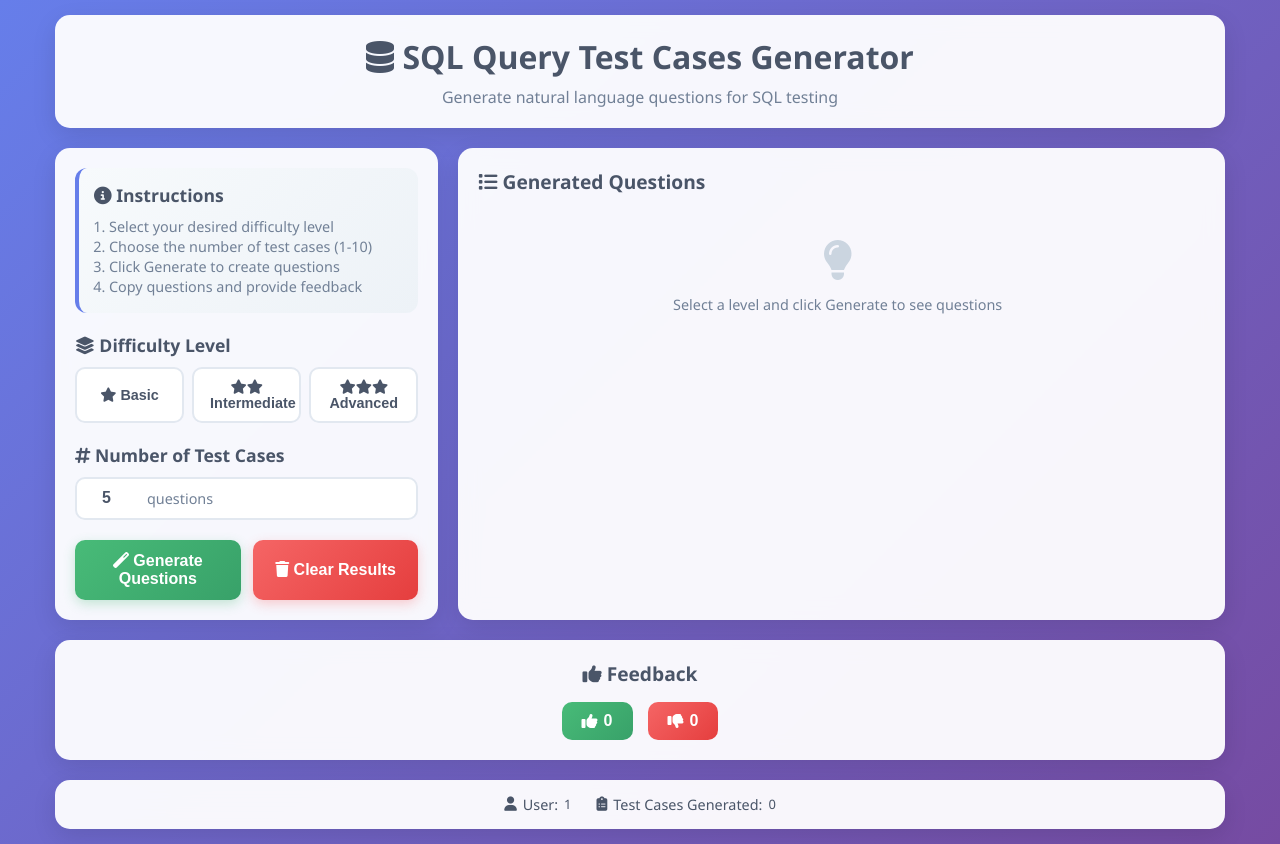
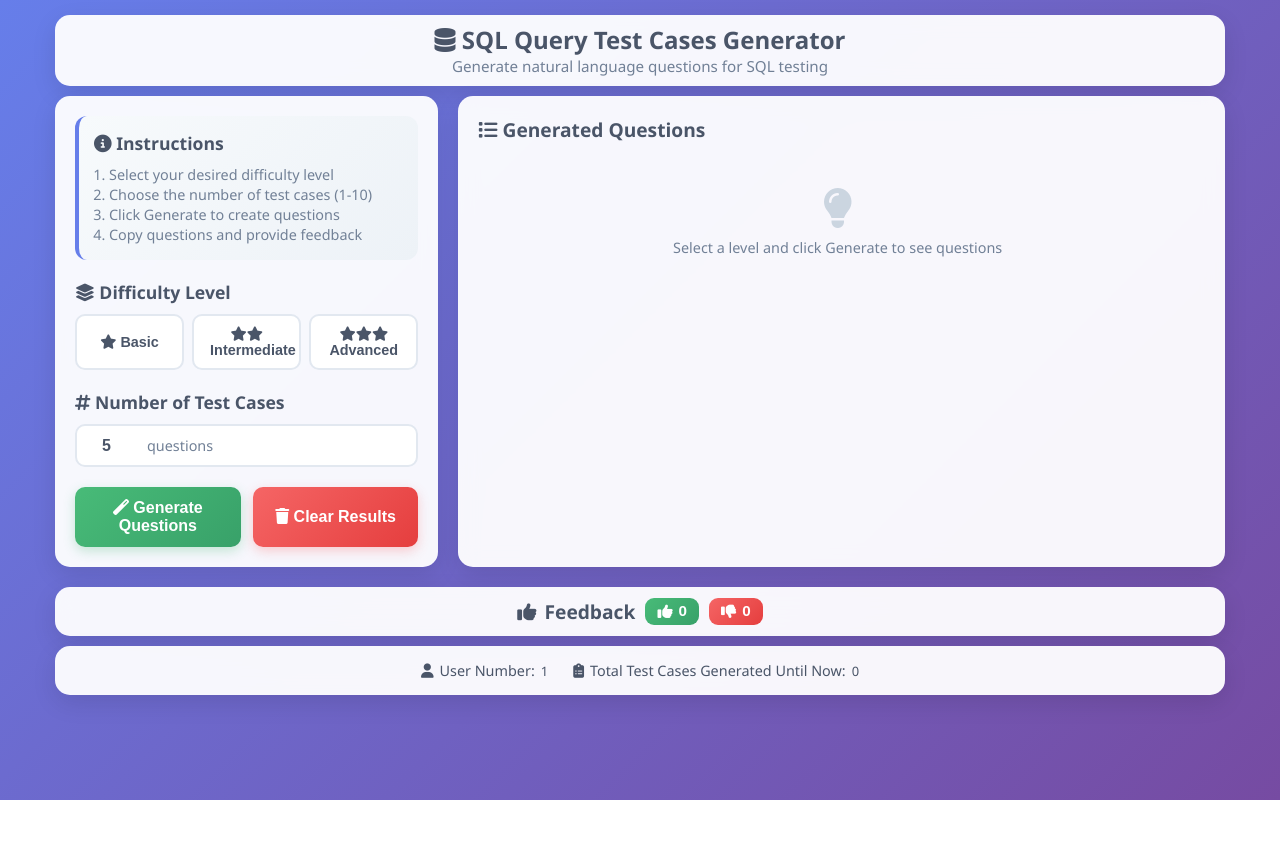
Before and after one commit to jishanahmed-shaikh/SQL-Test-Generator, a plain HTML site: page index.html in a window 1280 px wide. After the commit the page ends 800 px from the top, so only its background shows below. Drawn offline with Linux system fonts and the light colour scheme.

Commit message:
Updated Layout and UI

```diff
--- a/index.html
+++ b/index.html
@@ -76,6 +76,7 @@
         </div>
 
         <div class="feedback-section">
+            <div class="feedback-header-inline">
                 <h3><i class="fas fa-thumbs-up"></i> Feedback</h3>
                 <div class="feedback-buttons">
                     <button class="feedback-btn good" id="goodFeedback">
@@ -88,11 +89,12 @@
                     </button>
                 </div>
             </div>
+        </div>
 
         <footer class="footer">
             <div class="stats">
-                <span><i class="fas fa-user"></i> User: <span id="userCount">1</span></span>
-                <span><i class="fas fa-clipboard-list"></i> Test Cases Generated: <span id="totalGenerated">0</span></span>
+                <span><i class="fas fa-user"></i> User Number: <span id="userCount">1</span></span>
+                <span><i class="fas fa-clipboard-list"></i> Total Test Cases Generated Until Now: <span id="totalGenerated">0</span></span>
             </div>
         </footer>
     </div>
--- a/styles.css
+++ b/styles.css
@@ -23,22 +23,26 @@ body {
     background: rgba(255, 255, 255, 0.95);
     backdrop-filter: blur(10px);
     border-radius: 15px;
-    padding: 20px;
+    padding: 12px 20px 10px 20px;
     text-align: center;
-    margin-bottom: 20px;
+    margin-bottom: 10px;
     box-shadow: 0 8px 25px rgba(0, 0, 0, 0.1);
 }
 
 .header h1 {
     color: #4a5568;
-    font-size: 2em;
-    margin-bottom: 8px;
+    font-size: 1.5em;
+    margin-bottom: 4px;
     font-weight: 700;
+    line-height: 1.1;
 }
 
 .header p {
     color: #718096;
-    font-size: 1em;
+    font-size: 0.95em;
+    margin-bottom: 0;
+    margin-top: 0;
+    line-height: 1.2;
 }
 
 .main-content {
@@ -257,7 +261,7 @@ body {
 
 .placeholder i {
     font-size: 2.5em;
-    margin-bottom: 15px;
+    margin-bottom: 10px;
     color: #cbd5e0;
 }
 
@@ -310,39 +314,81 @@ body {
     box-shadow: 0 3px 10px rgba(102, 126, 234, 0.3);
 }
 
+.feedback-header-inline {
+    display: flex;
+    align-items: center;
+    justify-content: center;
+    gap: 10px;
+    height: 100%;
+}
+
+.feedback-header-inline h3 {
+    margin-bottom: 0;
+    margin-top: 0;
+    font-size: 1.25em;
+    font-weight: 700;
+    display: flex;
+    align-items: center;
+    gap: 8px;
+    text-align: center;
+    line-height: 0.7;
+}
+
 .feedback-section {
     background: rgba(255, 255, 255, 0.95);
     backdrop-filter: blur(10px);
     border-radius: 15px;
-    padding: 20px;
+    padding: 5px 20px;
     text-align: center;
-    margin-bottom: 20px;
+    margin-bottom: 10px;
     box-shadow: 0 8px 25px rgba(0, 0, 0, 0.1);
 }
 
 .feedback-section h3 {
     color: #4a5568;
-    margin-bottom: 15px;
+    margin-top: 10px;
+    margin-bottom: 10px;
     font-size: 1.2em;
 }
 
 .feedback-buttons {
     display: flex;
+    gap: 10px;
+    align-items: center;
     justify-content: center;
-    gap: 15px;
+    height: 100%;
+    position: relative;
+    top: -5px;
 }
 
 .feedback-btn {
     display: flex;
     align-items: center;
     gap: 6px;
-    padding: 10px 20px;
+    padding: 5px 12px;
     border: none;
-    border-radius: 10px;
+    border-radius: 9px;
     cursor: pointer;
+    font-weight:200;
+    transition: all 0.3s ease;
+    font-size: 0.95em;
+    min-width: 44px;
+    justify-content: center;
+    line-height: 1.1;
+    margin-top: 10px;
+}
+
+.feedback-btn i {
+    font-size: 1em;
+    display: flex;
+    align-items: center;
+}
+
+.feedback-btn span {
+    font-size: 1em;
     font-weight: 600;
-    transition: all 0.3s ease;
-    font-size: 1em;
+    display: flex;
+    align-items: center;
 }
 
 .feedback-btn.good {
```
Lines whose indentation alone changed are shown as unchanged.
